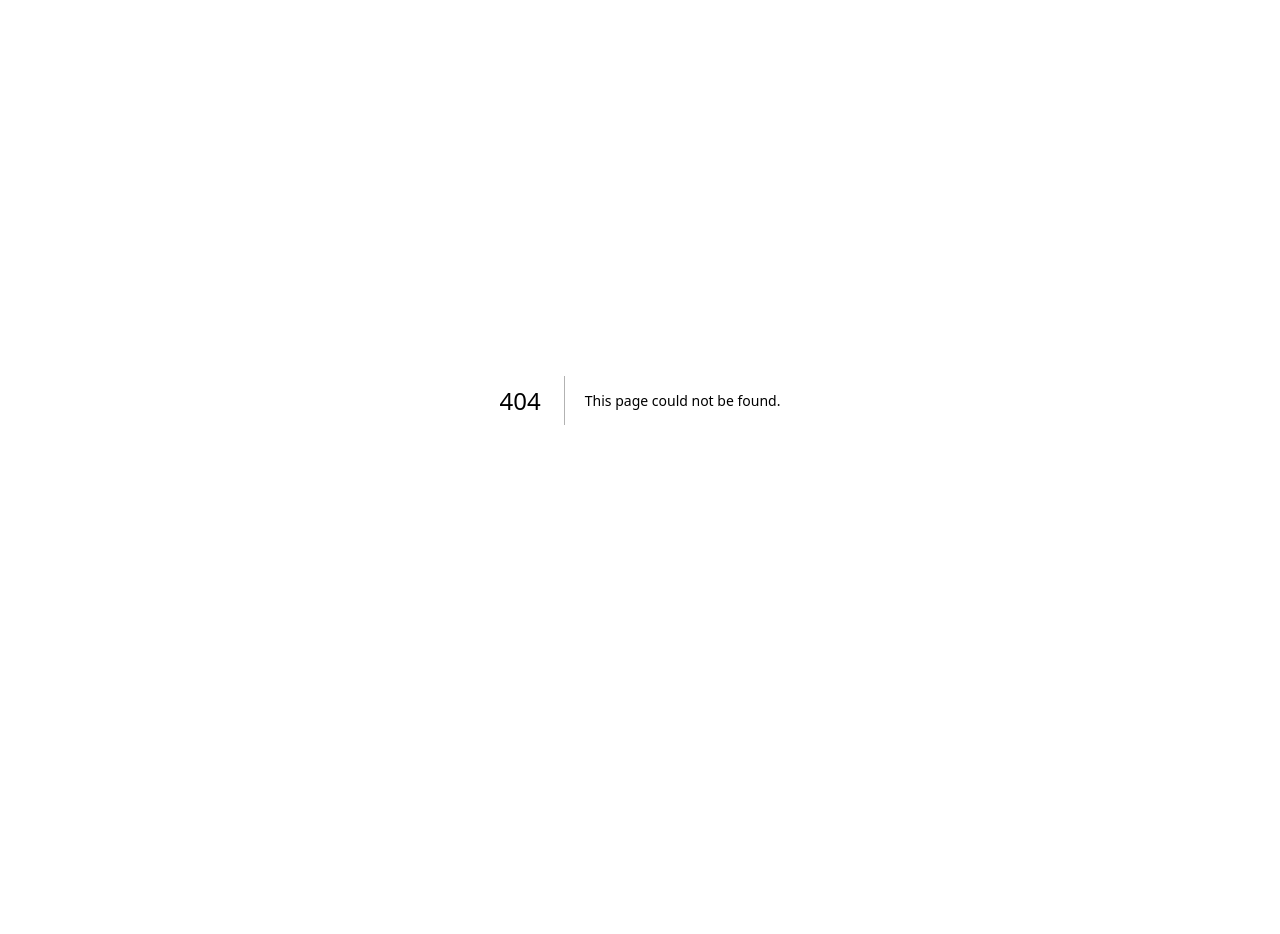
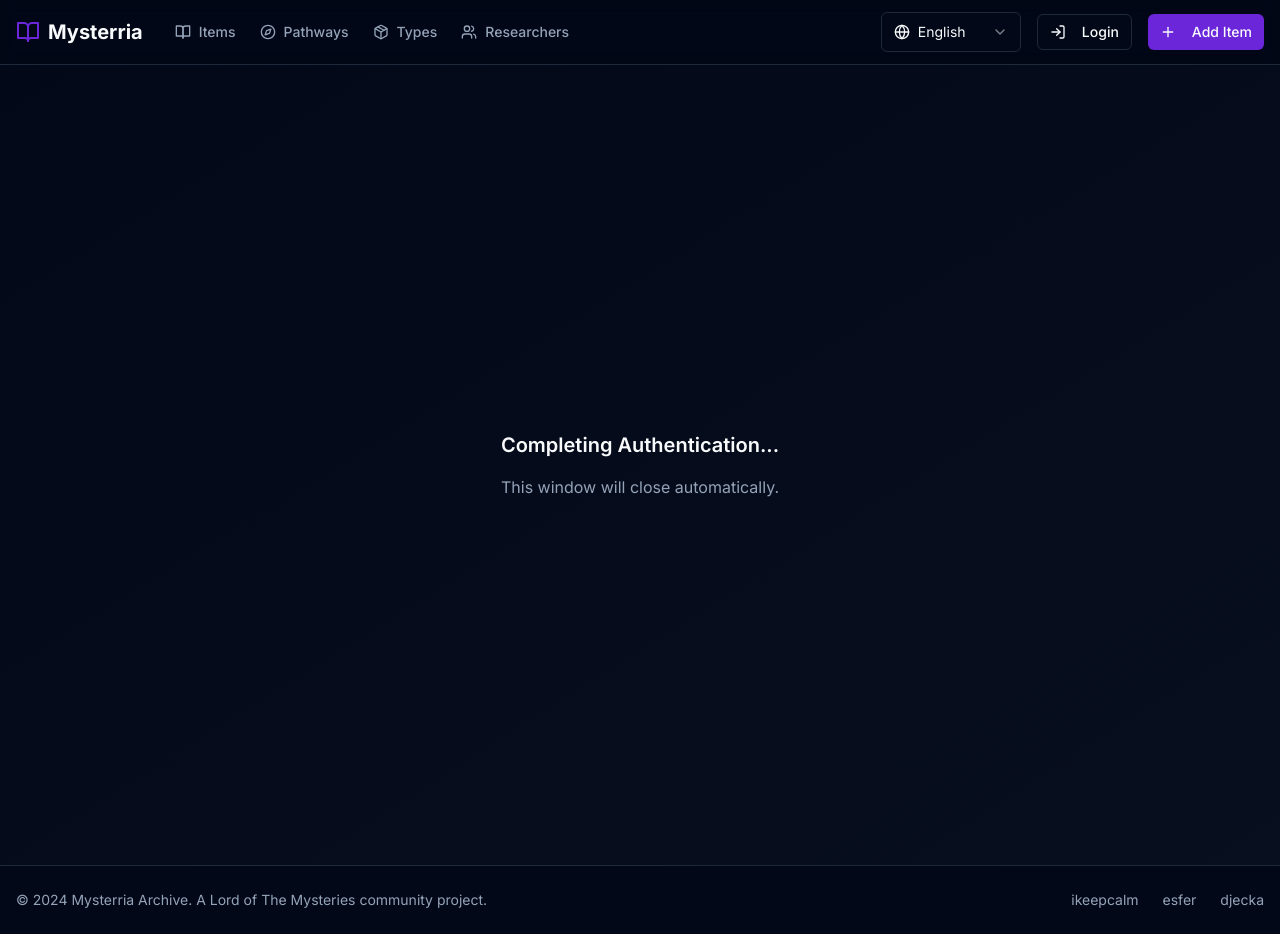
Before and after one commit to mc-mysterria/archive-forum, a Next.js app: page /1/auth/popup-closer in a window 1280 px wide. Before the commit this address had no page. Before the commit the page ends 800 px from the top, so only its background shows below. Built offline with nearby package versions, Linux system fonts and the light colour scheme.

Commit message:
Close additional popups

```diff
--- a/app/[locale]/auth/callback/page.tsx
+++ b/app/[locale]/auth/callback/page.tsx
@@ -96,7 +96,14 @@ export default function AuthCallbackPage() {
               returnUrl: returnUrl
             }, '*')
 
-            // Close popup after short delay
+            // Set a flag in localStorage to indicate auth completion
+            try {
+              localStorage.setItem('mysterria_auth_completed', Date.now().toString())
+            } catch (e) {
+              console.log('Could not set auth completion flag:', e)
+            }
+
+            // Close this popup after short delay
             setTimeout(() => {
               window.close()
             }, 1000)
--- /dev/null
+++ b/app/[locale]/auth/popup-closer/page.tsx
@@ -0,0 +1,61 @@
+'use client'
+
+import { useEffect } from 'react'
+
+export default function PopupCloserPage() {
+  useEffect(() => {
+    // This page is designed to be loaded in the mysterria.net popup
+    // It monitors for auth completion and closes the popup
+
+    const checkAuthCompletion = () => {
+      try {
+        const authCompleted = localStorage.getItem('mysterria_auth_completed')
+        if (authCompleted) {
+          // Auth was completed, close this popup
+          localStorage.removeItem('mysterria_auth_completed')
+
+          // Try to close the parent window (mysterria.net popup)
+          if (window.opener) {
+            try {
+              window.opener.close()
+            } catch (e) {
+              console.log('Could not close parent popup:', e)
+            }
+          }
+
+          // Close this window too
+          window.close()
+        }
+      } catch (e) {
+        console.log('Error checking auth completion:', e)
+      }
+    }
+
+    // Check immediately
+    checkAuthCompletion()
+
+    // Check every 500ms for auth completion
+    const interval = setInterval(checkAuthCompletion, 500)
+
+    // Clean up after 60 seconds (auth should complete well before this)
+    const timeout = setTimeout(() => {
+      clearInterval(interval)
+      // If we're still here after 60 seconds, something went wrong
+      window.close()
+    }, 60000)
+
+    return () => {
+      clearInterval(interval)
+      clearTimeout(timeout)
+    }
+  }, [])
+
+  return (
+    <div className="min-h-screen flex items-center justify-center bg-gradient-to-br from-background to-muted/20">
+      <div className="text-center">
+        <h1 className="text-xl font-semibold mb-4">Completing Authentication...</h1>
+        <p className="text-muted-foreground">This window will close automatically.</p>
+      </div>
+    </div>
+  )
+}
--- a/components/layout/header-client-wrapper.tsx
+++ b/components/layout/header-client-wrapper.tsx
@@ -52,8 +52,23 @@ export function HeaderClientWrapper() {
             }
 
             if (event.data.type === 'MYSTERRIA_AUTH_SUCCESS') {
-                // Close popup and reload to update auth state
+                // Close the main mysterria.net popup (it might still be open)
                 popup.close()
+
+                // Also try to close any other auth-related popups
+                try {
+                    // Find and close any mysterria.net login windows
+                    const allWindows = [popup]
+                    allWindows.forEach(win => {
+                        if (win && !win.closed) {
+                            win.close()
+                        }
+                    })
+                } catch (e) {
+                    console.log('Could not close additional popups:', e)
+                }
+
+                // Reload to update auth state
                 window.location.reload()
                 window.removeEventListener('message', handleMessage)
             } else if (event.data.type === 'MYSTERRIA_AUTH_ERROR') {
@@ -72,6 +87,24 @@ export function HeaderClientWrapper() {
                 window.removeEventListener('message', handleMessage)
             }
         }, 1000)
+
+        // Also monitor for successful auth without popup closing (nested OAuth scenario)
+        const checkAuthSuccess = setInterval(() => {
+            const token = localStorage.getItem('access_token')
+            if (token && !popup.closed) {
+                // Authentication succeeded but popup is still open
+                // This happens with nested OAuth - close the popup manually
+                popup.close()
+                clearInterval(checkAuthSuccess)
+                window.location.reload()
+                window.removeEventListener('message', handleMessage)
+            }
+        }, 1000)
+
+        // Clean up the auth success checker after 2 minutes
+        setTimeout(() => {
+            clearInterval(checkAuthSuccess)
+        }, 120000)
     }
 
     return (
--- a/components/layout/header-default.tsx
+++ b/components/layout/header-default.tsx
@@ -74,8 +74,23 @@ export function HeaderDefault() {
             }
 
             if (event.data.type === 'MYSTERRIA_AUTH_SUCCESS') {
-                // Close popup and reload to update auth state
+                // Close the main mysterria.net popup (it might still be open)
                 popup.close()
+
+                // Also try to close any other auth-related popups
+                try {
+                    // Find and close any mysterria.net login windows
+                    const allWindows = [popup]
+                    allWindows.forEach(win => {
+                        if (win && !win.closed) {
+                            win.close()
+                        }
+                    })
+                } catch (e) {
+                    console.log('Could not close additional popups:', e)
+                }
+
+                // Reload to update auth state
                 window.location.reload()
                 window.removeEventListener('message', handleMessage)
             } else if (event.data.type === 'MYSTERRIA_AUTH_ERROR') {
@@ -94,6 +109,24 @@ export function HeaderDefault() {
                 window.removeEventListener('message', handleMessage)
             }
         }, 1000)
+
+        // Also monitor for successful auth without popup closing (nested OAuth scenario)
+        const checkAuthSuccess = setInterval(() => {
+            const token = localStorage.getItem('access_token')
+            if (token && !popup.closed) {
+                // Authentication succeeded but popup is still open
+                // This happens with nested OAuth - close the popup manually
+                popup.close()
+                clearInterval(checkAuthSuccess)
+                window.location.reload()
+                window.removeEventListener('message', handleMessage)
+            }
+        }, 1000)
+
+        // Clean up the auth success checker after 2 minutes
+        setTimeout(() => {
+            clearInterval(checkAuthSuccess)
+        }, 120000)
     }
 
     return (
```
